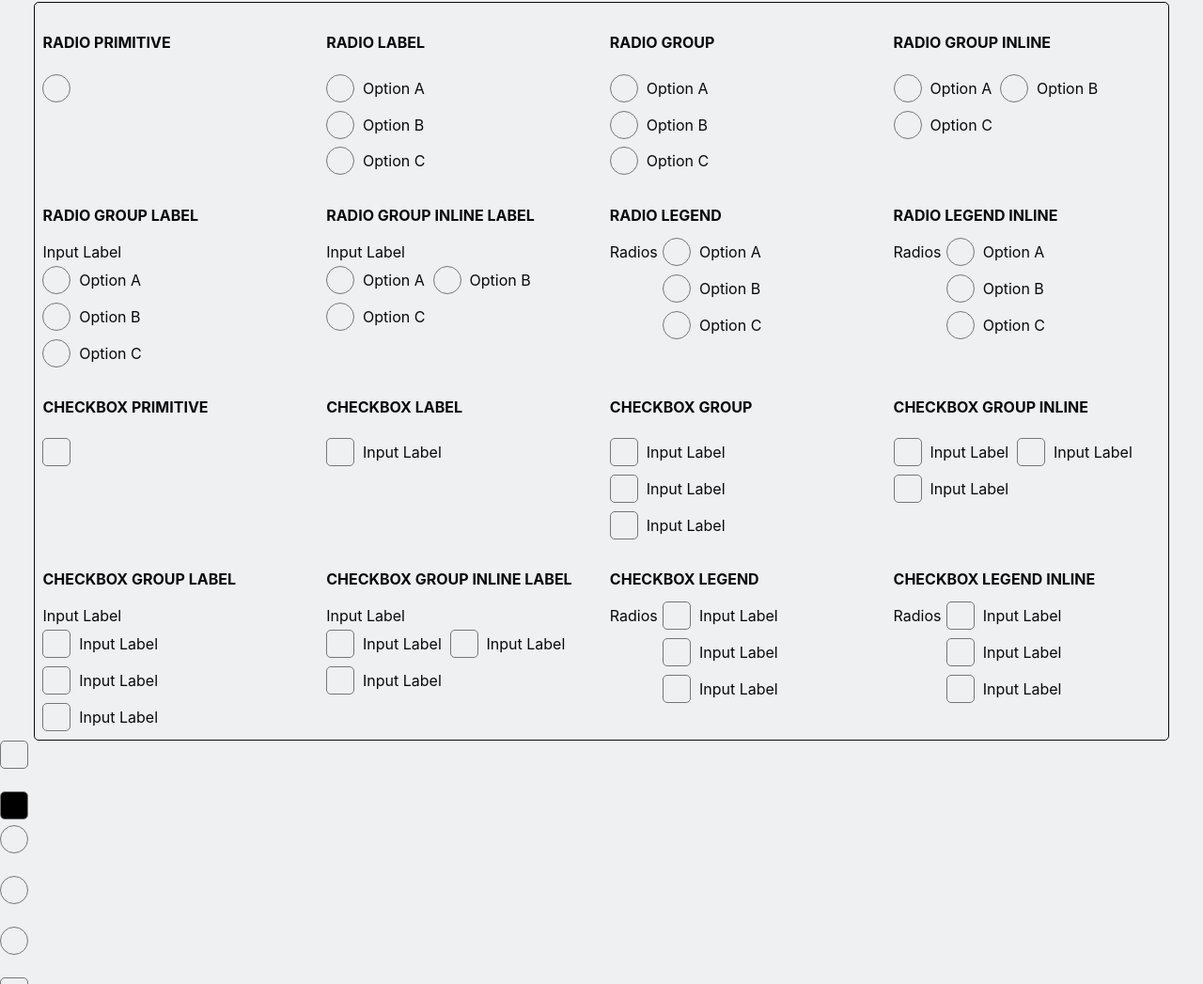
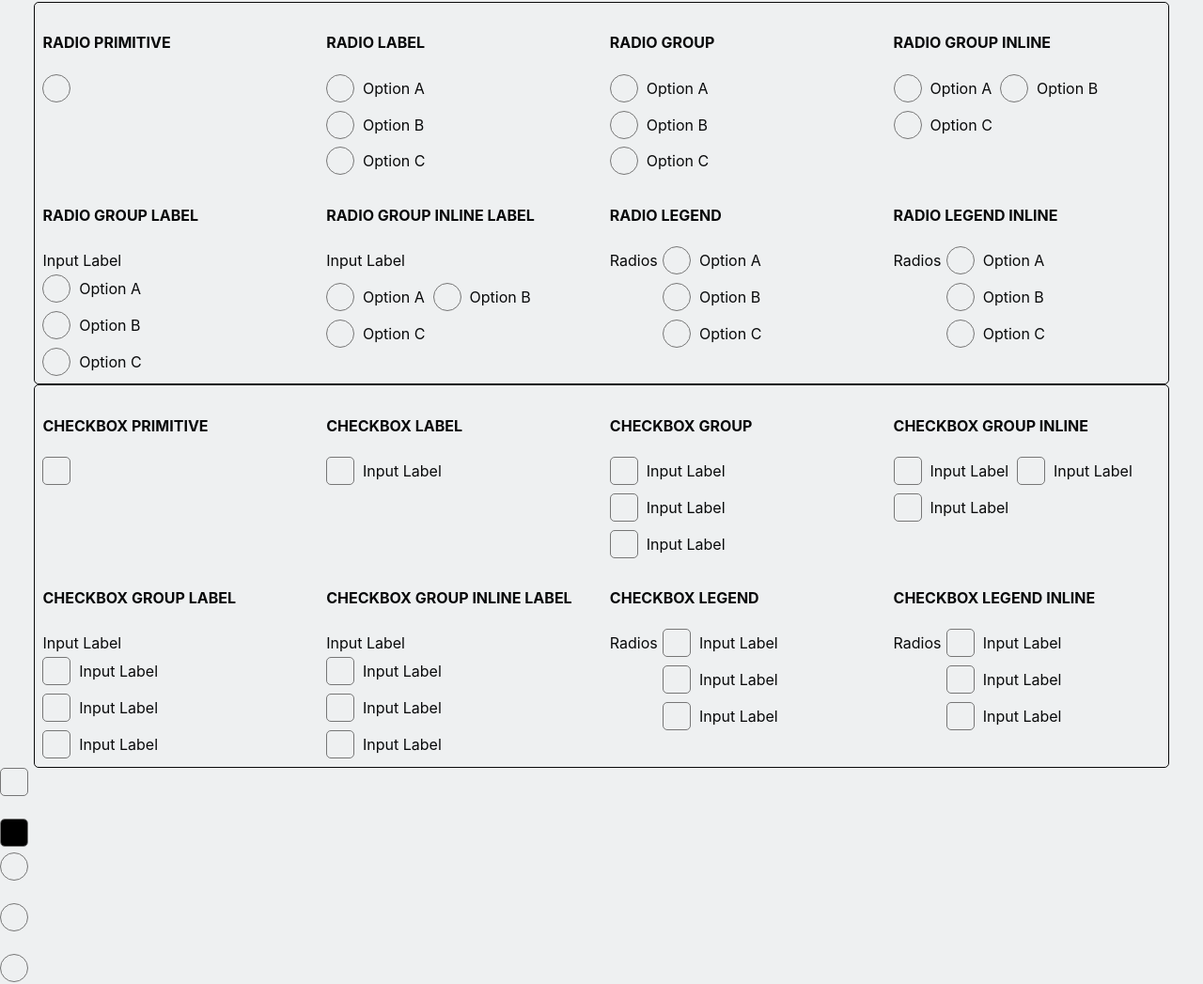
Before and after one commit to R3zu3/z.css, a plain HTML site: page index.html in a window 1280 px wide. Shown: the part 430-1477 px from the top of the page at 94% size. Drawn offline with Linux system fonts and the light colour scheme.

Commit message:
some changes

```diff
--- a/index.html
+++ b/index.html
@@ -83,12 +83,12 @@
 		<form>
 			<div class="row">
 
-				<div class="col xs-12 sm-12 md-6 lg-4 xl-3">
+				<div class="col xs-12 sm-12 md-6 lg-3">
 					<h4>RADIO PRIMITIVE</h4>
 					<input type="radio">
 				</div>
 
-				<div class="col xs-12 sm-12 md-6 lg-4 xl-3">
+				<div class="col xs-12 sm-12 md-6 lg-3">
 					<h4>RADIO LABEL</h4>
 					<div class="form-check">
 						<input type="radio" name="radio-label">
@@ -104,9 +104,9 @@
 					</div>
 				</div>
 
-				<div class="col xs-12 sm-12 md-6 lg-4 xl-3">
+				<div class="col xs-12 sm-12 md-6 lg-3">
 					<h4>RADIO GROUP</h4>
-					<div class="radio-group">
+					<div class="check-group">
 						<div class="form-check">
 							<input type="radio" name="radio-group">
 							<label>Option A</label>
@@ -122,9 +122,9 @@
 					</div>
 				</div>
 
-				<div class="col xs-12 sm-12 md-6 lg-4 xl-3">
+				<div class="col xs-12 sm-12 md-6 lg-3">
 					<h4>RADIO GROUP INLINE</h4>
-					<div class="radio-group-inline">
+					<div class="check-group-inline">
 						<div class="form-check">
 							<input type="radio" name="radio-test">
 							<label>Option A</label>
@@ -140,9 +140,9 @@
 					</div>
 				</div>
 
-				<div class="col xs-12 sm-12 md-6 lg-4 xl-3">
+				<div class="col xs-12 sm-12 md-6 lg-3">
 					<h4>RADIO GROUP LABEL</h4>
-					<div class="radio-group label-fix">
+					<div class="check-group">
 						<label>Input Label</label>
 						<div class="form-check">
 							<input type="radio" name="radio-group-label">
@@ -159,9 +159,9 @@
 					</div>
 				</div>
 
-				<div class="col xs-12 sm-12 md-6 lg-4 xl-3">
+				<div class="col xs-12 sm-12 md-6 lg-3">
 					<h4>RADIO GROUP INLINE LABEL</h4>
-					<div class="radio-group-inline">
+					<div class="check-group-inline m-auto">
 						<label>Input Label</label>
 						<div class="form-check">
 							<input type="radio" name="radio-group-inline-label">
@@ -178,10 +178,10 @@
 					</div>
 				</div>
 
-				<div class="col xs-12 sm-12 md-6 lg-4 xl-3">
+				<div class="col xs-12 sm-12 md-6 lg-3">
 					<h4>RADIO LEGEND</h4>
-					<legend class="col xs-2 radio-legend">Radios</legend>
-					<div class="col xs-10 radio-group">
+					<legend class="col xs-2 check-legend">Radios</legend>
+					<div class="col xs-10 check-group">
 						<div class="form-check">
 							<input type="radio" name="radio-legend">
 							<label>Option A</label>
@@ -197,10 +197,10 @@
 					</div>
 				</div>
 
-				<div class="col xs-12 sm-12 md-6 lg-4 xl-3">
+				<div class="col xs-12 sm-12 md-6 lg-3">
 					<h4>RADIO LEGEND INLINE</h4>
-					<legend class="col xs-2 radio-legend">Radios</legend>
-					<div class="col xs-10 radio-group-inline">
+					<legend class="col xs-2 check-legend">Radios</legend>
+					<div class="col xs-10 check-group-inline">
 						<div class="form-check">
 							<input type="radio" name="radio-legend-inline">
 							<label>Option A</label>
@@ -216,13 +216,20 @@
 					</div>
 				</div>
 
-				<div class="col xs-12 sm-12 md-6 lg-4 xl-3">
+			</div>
+		</form>
+	</div>
+
+	<div class="container">
+		<form>
+			<div class="row">
+
+				<div class="col xs-12 sm-12 md-6 lg-3">
 					<h4>CHECKBOX PRIMITIVE</h4>
 					<input type="checkbox">
 				</div>
 
-
-				<div class="col xs-12 sm-12 md-6 lg-4 xl-3">
+				<div class="col xs-12 sm-12 md-6 lg-3">
 					<h4>CHECKBOX LABEL</h4>
 					<div class="form-check">
 						<input type="checkbox">
@@ -230,9 +237,9 @@
 					</div>
 				</div>
 
-				<div class="col xs-12 sm-12 md-6 lg-4 xl-3">
+				<div class="col xs-12 sm-12 md-6 lg-3">
 					<h4>CHECKBOX GROUP</h4>
-					<div class="radio-group">
+					<div class="check-group">
 						<div class="form-check">
 							<input type="checkbox">
 							<label>Input Label</label>
@@ -248,9 +255,9 @@
 					</div>
 				</div>
 
-				<div class="col xs-12 sm-12 md-6 lg-4 xl-3">
+				<div class="col xs-12 sm-12 md-6 lg-3">
 					<h4>CHECKBOX GROUP INLINE</h4>
-					<div class="radio-group-inline">
+					<div class="check-group-inline">
 						<div class="form-check">
 							<input type="checkbox">
 							<label>Input Label</label>
@@ -266,7 +273,7 @@
 					</div>
 				</div>
 
-				<div class="col xs-12 sm-12 md-6 lg-4 xl-3">
+				<div class="col xs-12 sm-12 md-6 lg-3">
 					<h4>CHECKBOX GROUP LABEL</h4>
 					<div class="radio-group label-fix">
 						<label>Input Label</label>
@@ -285,8 +292,8 @@
 					</div>
 				</div>
 
-				<div class="col xs-12 sm-12 md-6 lg-4 xl-3">
-					<h4>CHECKBOX GROUP INLINE  LABEL</h4>
+				<div class="col xs-12 sm-12 md-6 lg-3">
+					<h4>CHECKBOX GROUP INLINE LABEL</h4>
 					<div class="radio-group-inline label-fix">
 						<label>Input Label</label>
 						<div class="form-check">
@@ -304,10 +311,10 @@
 					</div>
 				</div>
 
-				<div class="col xs-12 sm-12 md-6 lg-4 xl-3">
+				<div class="col xs-12 sm-12 md-6 lg-3">
 					<h4>CHECKBOX LEGEND</h4>
-					<legend class="col xs-2 radio-legend">Radios</legend>
-					<div class="col xs-10 radio-group">
+					<legend class="col xs-2 check-legend">Radios</legend>
+					<div class="col xs-10 check-group">
 						<div class="form-check">
 							<input type="checkbox">
 							<label>Input Label</label>
@@ -323,10 +330,10 @@
 					</div>
 				</div>
 
-				<div class="col xs-12 sm-12 md-6 lg-4 xl-3">
+				<div class="col xs-12 sm-12 md-6 lg-3">
 					<h4>CHECKBOX LEGEND INLINE</h4>
-					<legend class="col xs-2 radio-legend">Radios</legend>
-					<div class="col xs-10 radio-group-inline">
+					<legend class="col xs-2 check-legend">Radios</legend>
+					<div class="col xs-10 check-group-inline">
 						<div class="form-check">
 							<input type="checkbox">
 							<label>Input Label</label>
@@ -341,11 +348,6 @@
 						</div>
 					</div>
 				</div>
-
-
-
-
-
 
 			</div>
 		</form>
--- a/src/z.css
+++ b/src/z.css
@@ -899,45 +899,44 @@ h6 {
     margin-top: .555555555555556rem;
   }
 
-  .radio-legend {
+  .check-legend {
     height: 30px;
     display: flex;
     align-items: center;
     float: left;
     padding: 0;
-    margin-top: -.555555555555556rem;
-  }
-
-  .radio-group{
+  }
+
+  .check-group{
     padding-top: 0;
   }
 
-  .radio-group.label-fix{
-    margin-top: -.555555555555556rem;
-  }
-
-  .radio-group-inline {
+  .check-group-inline {
     display: flex;
     flex-wrap: wrap;
     margin-top: -.555555555555556rem;
   }
 
-  .radio-group-inline > label{
+  .check-group-inline-label {
+    display: flex;
+    flex-wrap: wrap;
+    margin-top: calc(2 * .555555555555556rem);
+  }
+
+  .check-group-inline > label{
     width: 100%;
-    margin-bottom: -.555555555555556rem;
-  }
-
-  .radio-group-inline .form-check {
+  }
+
+  .check-group-inline .form-check {
     margin-top: .555555555555556rem;
   }
 
-  .radio-legend + .radio-group{
+  .check-legend + .check-group{
     float: right;
-    margin-top: -.555555555555556rem;
-  }
-
-  .radio-legend + .radio-group-inline {
-    margin-top: calc(3 * -.555555555555556rem);
+  }
+
+  .check-legend + .check-group-inline {
+    margin-top: calc(2 * -.555555555555556rem);
   }
 
 
```
